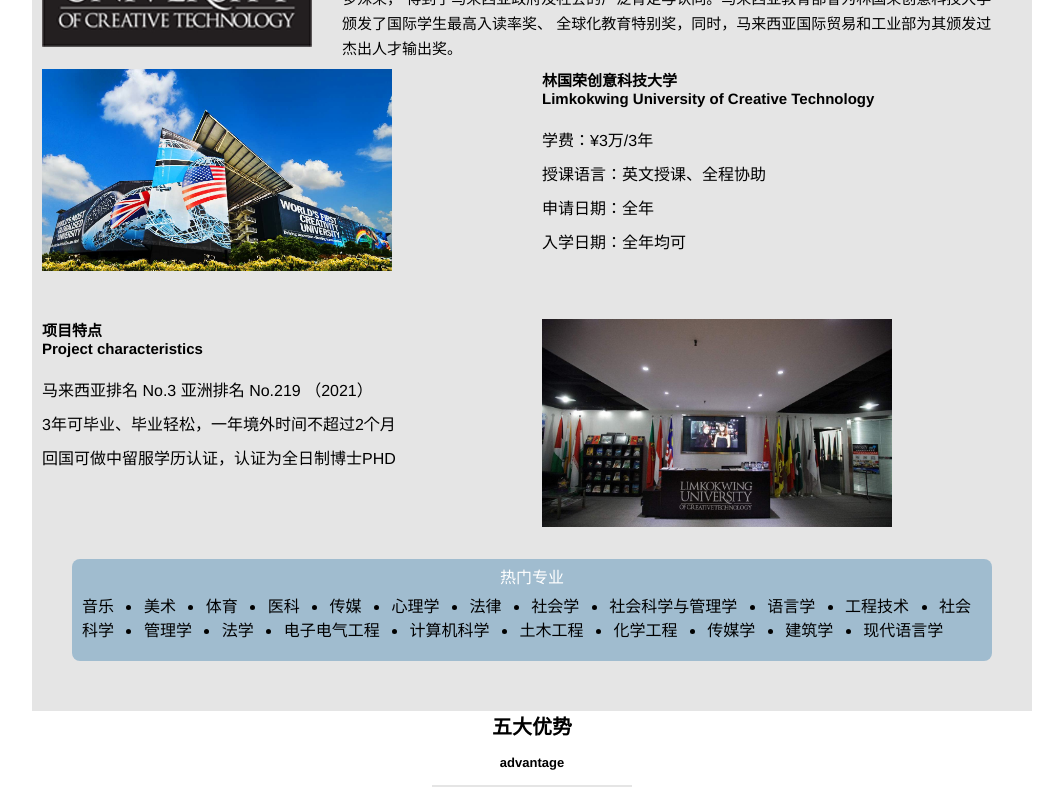
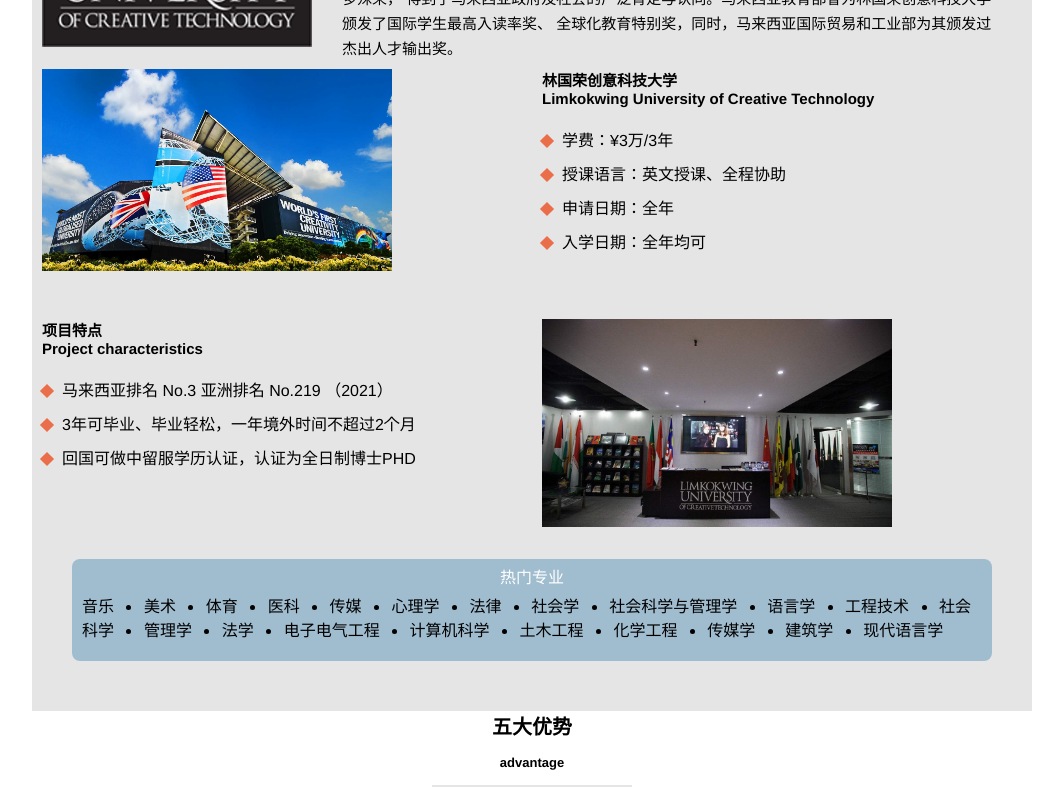
Before and after one commit to zh759897854/customer, a Vue app: page / in a window 1280 px wide. Shown: the part 1600-2400 px from the top of the page, without its empty margins (108-1171 px from the left). Built offline with nearby package versions, Linux system fonts and the light colour scheme.

Commit message:
default change

```diff
--- a/src/components/pcIndex/pcIndex.vue
+++ b/src/components/pcIndex/pcIndex.vue
@@ -11,6 +11,15 @@
       border-radius: 100%;
       vertical-align: middle;
       margin: 0 8px;
+    }
+    .icon-mark {
+      display: inline-block;
+      width: 10px;
+      height: 10px;
+      background-color: #ea6e4a;
+      transform: rotate(45deg);
+      vertical-align: center;
+      margin-right: 10px;
     }
     .banner-main {
       position: relative;
@@ -372,10 +381,14 @@
     }
     .page-footer {
       background-color: #999;
+      > div {
+        text-align: center;
+      }
       .concat-box {
         display: inline-block;
         padding-left: 50px;
         padding-right: 50px;
+        text-align: left;
         p {
           padding-top: 5px;
           padding-bottom: 15px;
@@ -481,10 +494,10 @@
               <p>林国荣创意科技大学</p>
               <p>Limkokwing University of Creative Technology</p>
               <ul>
-                <li>学费：¥3万/3年</li>
-                <li>授课语言：英文授课、全程协助</li>
-                <li>申请日期：全年</li>
-                <li>入学日期：全年均可</li>
+                <li><i class="icon-mark"></i>学费：¥3万/3年</li>
+                <li><i class="icon-mark"></i>授课语言：英文授课、全程协助</li>
+                <li><i class="icon-mark"></i>申请日期：全年</li>
+                <li><i class="icon-mark"></i>入学日期：全年均可</li>
               </ul>
             </div>
           </div>
@@ -493,9 +506,9 @@
               <p>项目特点</p>
               <p>Project characteristics</p>
               <ul>
-                <li>马来西亚排名 No.3 亚洲排名 No.219 （2021）</li>
-                <li>3年可毕业、毕业轻松，一年境外时间不超过2个月</li>
-                <li>回国可做中留服学历认证，认证为全日制博士PHD</li>
+                <li><i class="icon-mark"></i>马来西亚排名 No.3 亚洲排名 No.219 （2021）</li>
+                <li><i class="icon-mark"></i>3年可毕业、毕业轻松，一年境外时间不超过2个月</li>
+                <li><i class="icon-mark"></i>回国可做中留服学历认证，认证为全日制博士PHD</li>
               </ul>
             </div>
             <div class="item-right">
```
Also changed, not shown: 1 other file (tests, documents, lock files or other folders).
